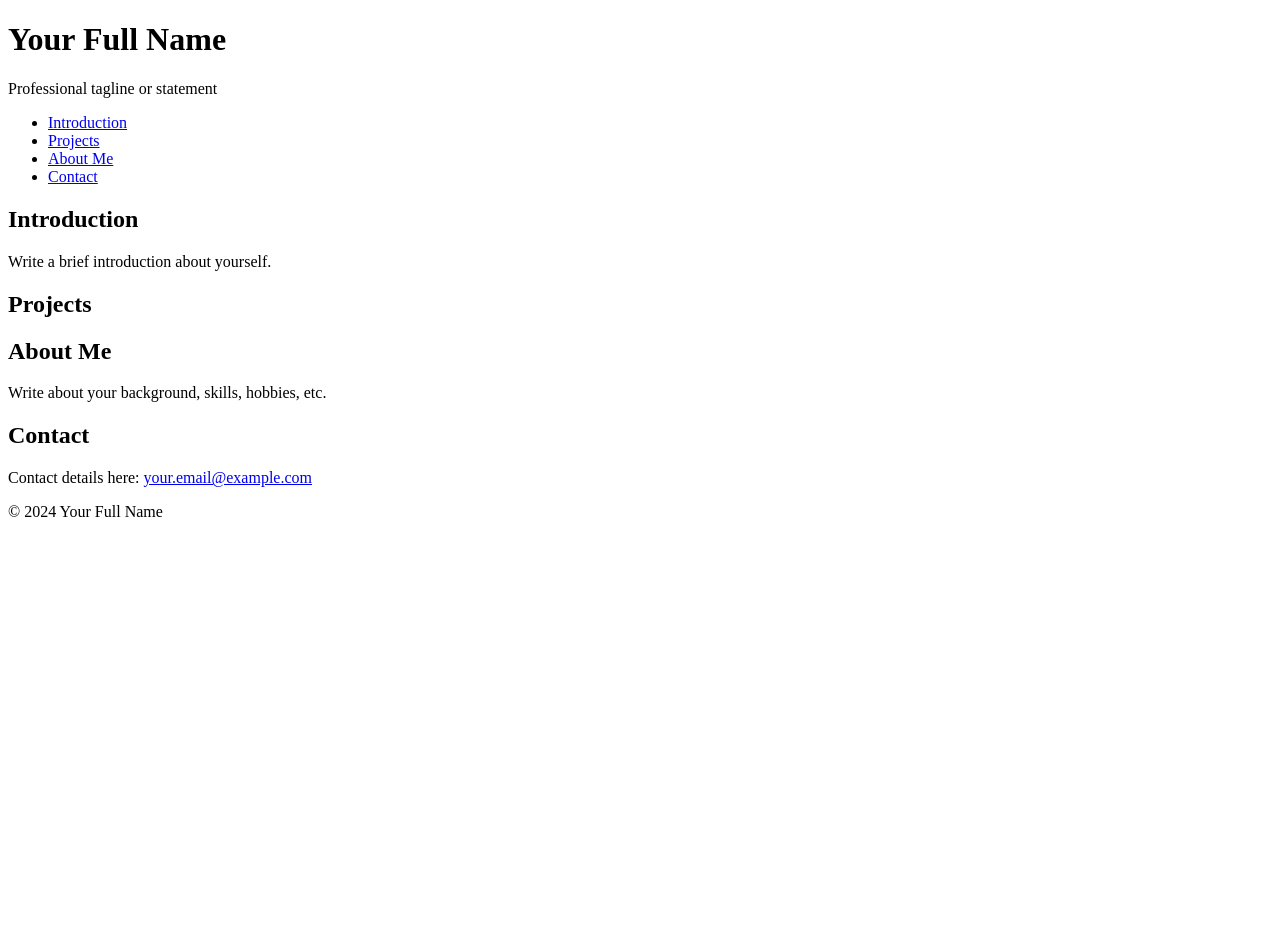
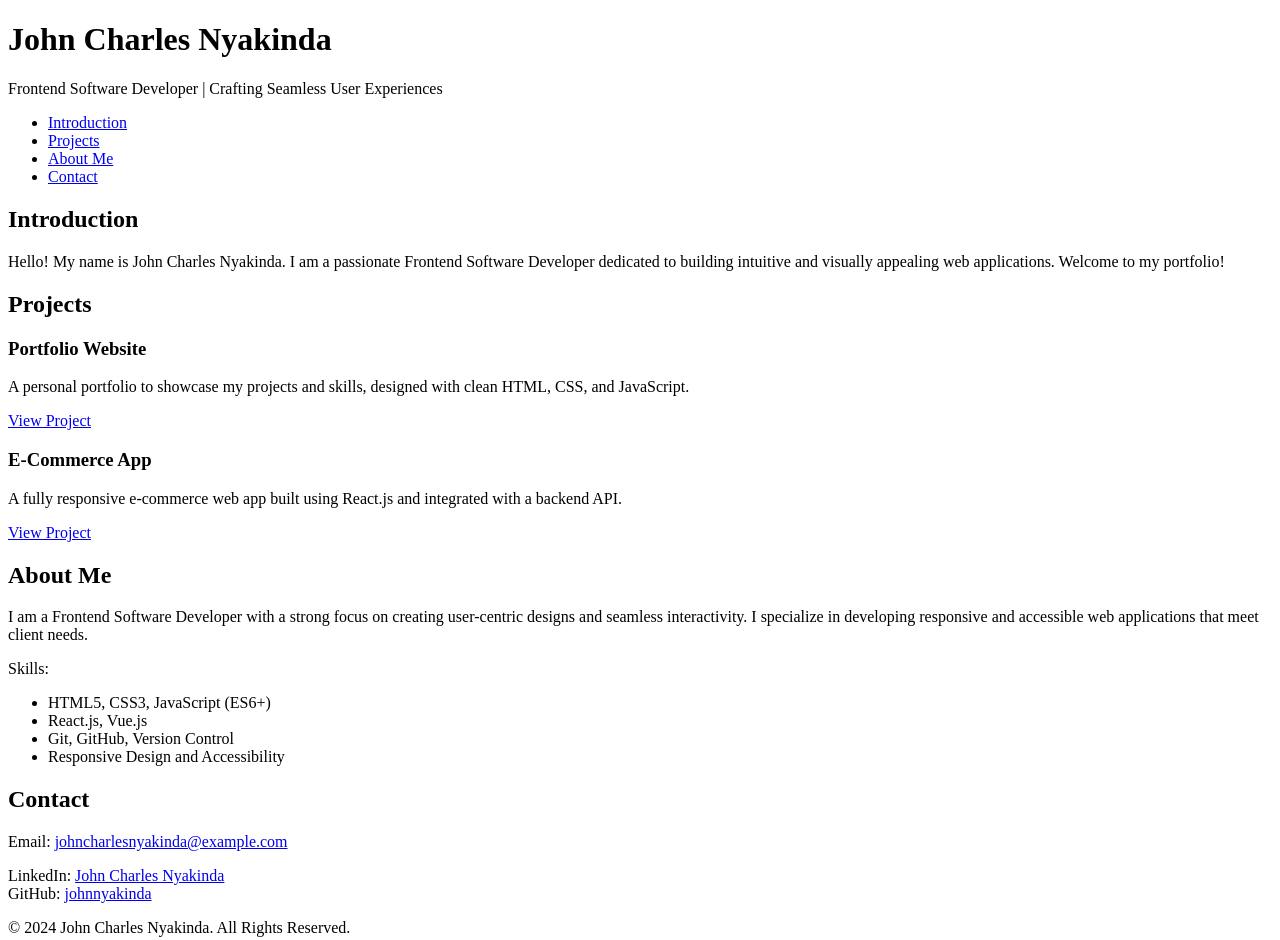
Before and after one commit to Nyakinda07/My_First_Portfolio, a plain HTML site: page html_basic/portfolio/index.html in a window 1280 px wide. Before the commit the page ends 800 px from the top, so only its background shows below. Drawn offline with Linux system fonts and the light colour scheme.

Commit message:
Initial commit - Personal Portfolio

```diff
--- a/html_basic/portfolio/index.html
+++ b/html_basic/portfolio/index.html
@@ -2,12 +2,17 @@
 <html lang="en">
 <head>
     <meta charset="utf-8">
-    <title>Your Full Name - Personal Portfolio</title>
+    <meta name="viewport" content="width=device-width, initial-scale=1.0">
+    <title>John Charles Nyakinda - Personal Portfolio</title>
 </head>
+<body>
+    <!-- Header Section -->
     <header>
-    <h1>Your Full Name</h1>
-    <p>Professional tagline or statement</p>
+        <h1>John Charles Nyakinda</h1>
+        <p>Frontend Software Developer | Crafting Seamless User Experiences</p>
     </header>
+
+    <!-- Navigation Bar -->
     <nav>
         <ul>
             <li><a href="#introduction">Introduction</a></li>
@@ -16,25 +21,55 @@
             <li><a href="#contact">Contact</a></li>
         </ul>
     </nav>
+
+    <!-- Introduction Section -->
     <section id="introduction">
         <h2>Introduction</h2>
-    <p>Write a brief introduction about yourself.</p>
+        <p>Hello! My name is John Charles Nyakinda. I am a passionate Frontend Software Developer dedicated to building intuitive and visually appealing web applications. Welcome to my portfolio!</p>
     </section>
 
+    <!-- Projects Section -->
     <section id="projects">
         <h2>Projects</h2>
-    <!-- Add project articles here -->
+        <article class="project">
+            <h3>Portfolio Website</h3>
+            <p>A personal portfolio to showcase my projects and skills, designed with clean HTML, CSS, and JavaScript.</p>
+            <a href="https://github.com/johnnyakinda/portfolio-website" target="_blank">View Project</a>
+        </article>
+        <article class="project">
+            <h3>E-Commerce App</h3>
+            <p>A fully responsive e-commerce web app built using React.js and integrated with a backend API.</p>
+            <a href="https://github.com/johnnyakinda/ecommerce-app" target="_blank">View Project</a>
+        </article>
+        <!-- Add more projects if needed -->
     </section>
 
+    <!-- About Me Section -->
     <section id="about">
         <h2>About Me</h2>
-    <p>Write about your background, skills, hobbies, etc.</p>
+        <p>I am a Frontend Software Developer with a strong focus on creating user-centric designs and seamless interactivity. I specialize in developing responsive and accessible web applications that meet client needs.</p>
+        <p>Skills:</p>
+        <ul>
+            <li>HTML5, CSS3, JavaScript (ES6+)</li>
+            <li>React.js, Vue.js</li>
+            <li>Git, GitHub, Version Control</li>
+            <li>Responsive Design and Accessibility</li>
+        </ul>
     </section>
 
+    <!-- Contact Section -->
     <section id="contact">
         <h2>Contact</h2>
-    <p>Contact details here: <a href="mailto:your.email@example.com">your.email@example.com</a></p>
+        <p>Email: <a href="mailto:johncharlesnyakinda@example.com">johncharlesnyakinda@example.com</a></p>
+        <p>
+            LinkedIn: <a href="https://linkedin.com/in/johncharlesnyakinda" target="_blank">John Charles Nyakinda</a><br>
+            GitHub: <a href="https://github.com/johnnyakinda" target="_blank">johnnyakinda</a>
+        </p>
     </section>
+
+    <!-- Footer Section -->
     <footer>
-    <p>&copy; 2024 Your Full Name</p>
+        <p>&copy; 2024 John Charles Nyakinda. All Rights Reserved.</p>
     </footer>
+</body>
+</html>
```
Also changed, not shown: html_basic/index.html (deleted, +0 -78 lines). Lines whose indentation alone changed are shown as unchanged.
